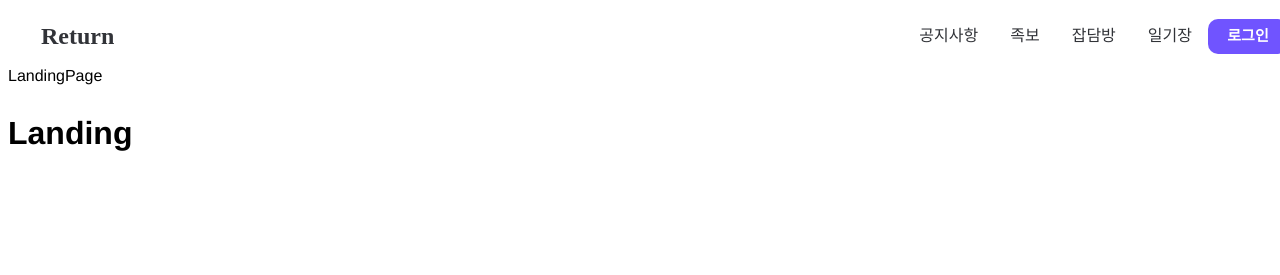
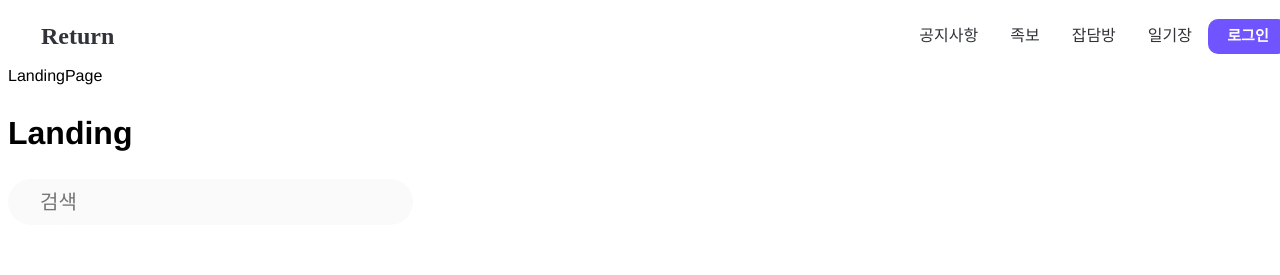
Before and after one commit to KHU-RETURN/return-community-frontend, a React (Create React App) app: page / in a window 1280 px wide. Shown: the top 275 px of the page. Built offline with nearby package versions, Linux system fonts and the light colour scheme.

Commit message:
[feature]: 공용 검색바 컴포넌트 제작
재사용 가능한 검색바 컴포넌트 제작, css property로 width, height, fontSize, placeholder, value, onChange 커스텀 가능

```diff
--- /dev/null
+++ b/src/components/SearchBar.js
@@ -0,0 +1,44 @@
+import React from "react";
+import styled from "styled-components";
+
+const SearchBar = ({ width, height, fontSize, placeholder, value, onChange }) => {
+  return (
+    <StyledSearchBar requirement={{width, height, fontSize}}>
+      <input
+        type="text"
+        placeholder={placeholder}
+        value={value}
+        onChange={onChange}
+      />
+    </StyledSearchBar>
+  );
+};
+
+export default SearchBar;
+
+export const StyledSearchBar = styled.div`
+  display: flex;
+  justify-content: space-between;
+  align-items: center;
+  width: ${(props) => props.requirement.width && props.requirement.width};
+  height: ${(props) => props.requirement.height && props.requirement.height};
+  min-height: 44px;
+  min-width: 375px;
+  padding-left: 30px;
+  padding-right: 30px;
+  border-radius: 100px;
+  background: #fafafa;
+  input {
+    width: ${(props) => props.requirement.width && props.requirement.width};
+    border: none;
+    border-radius: 100px;
+    outline: none;
+    background: #fafafa;
+    font-family: Pretendard;
+    font-size: ${(props) => props.requirement.fontSize && props.requirement.fontSize};
+    min-height: 44px;
+    min-width: 375px;
+    font-weight: 400;
+    line-height: 44px;
+  }
+`;
--- a/src/pages/Landing.js
+++ b/src/pages/Landing.js
@@ -1,13 +1,21 @@
-import React from 'react'
+import React, { useState } from 'react'
 import Header from '../components/Header'
 import Footer from '../components/Footer'
+import SearchBar from '../components/SearchBar'
 
 const Landing = () => {
+  const [searchValue, setsearchValue] = useState("")
+  const handleSearch = (e) => {
+    const newValue = e.currentTarget.value;
+    setsearchValue(newValue);
+  }
   return (
     <>
       <Header />
       LandingPage
       <h1>Landing</h1>
+      <SearchBar width="200px" height="" fontSize="20px" placeholder="검색" value={searchValue} onChange={handleSearch} />
+      {searchValue}
       <Footer />
     </>
   )
```
